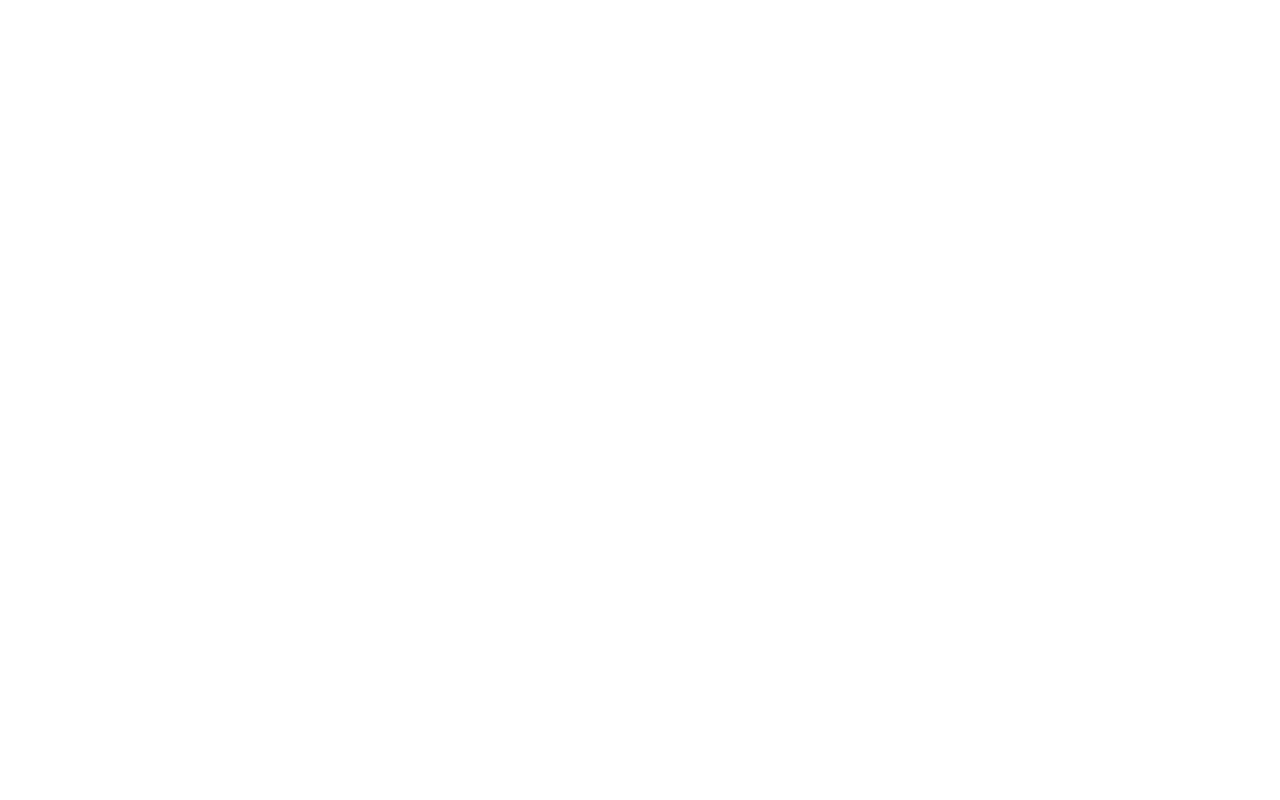
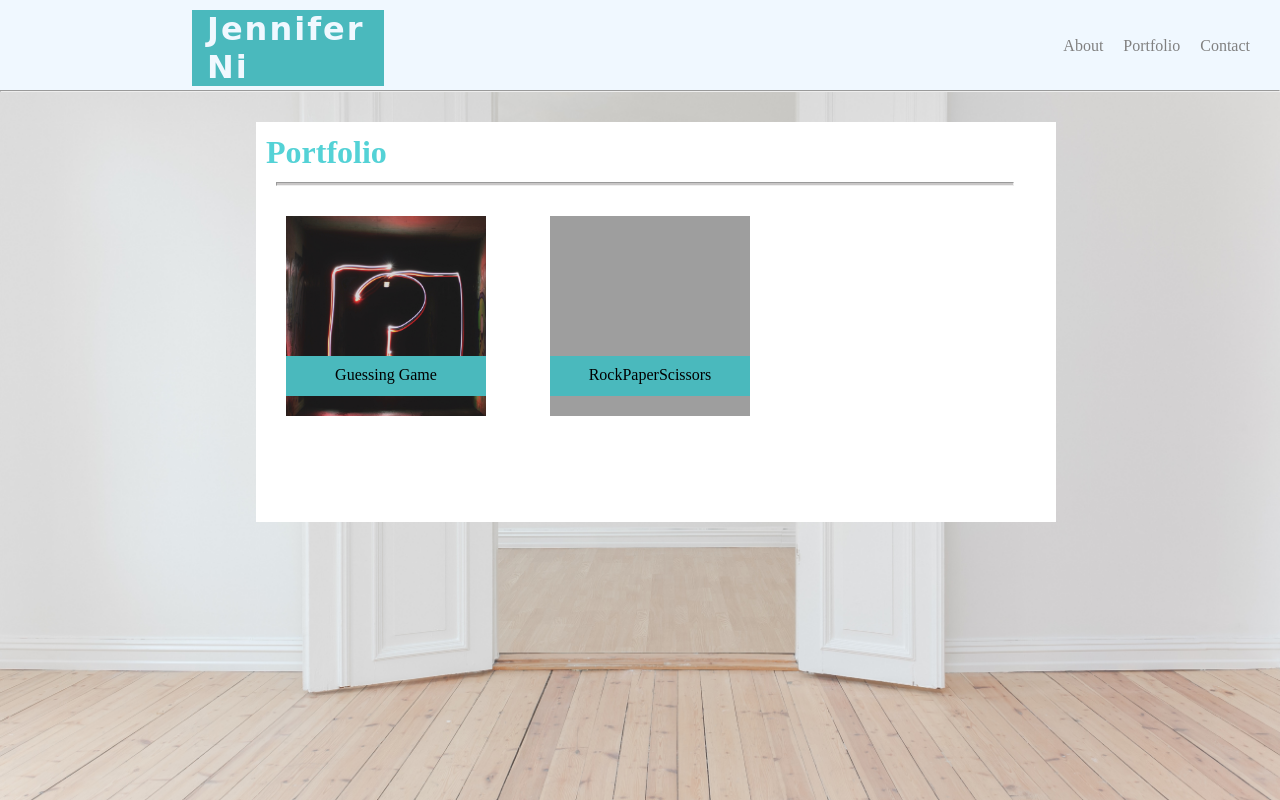
Before and after one commit to SleepyJen/Basic-Portfolio, a plain HTML site: page portfolio.html in a window 1280 px wide. Drawn offline with Linux system fonts and the light colour scheme; grey boxes are pictures that could not be loaded.

Commit message:
added some of the portfolio section

```diff
--- a/assets/css/style.css
+++ b/assets/css/style.css
@@ -18,8 +18,9 @@ header{
     margin-left: 10px;
     display: table-cell;
     vertical-align: middle;
-    padding-left: 10px;
-    font-family: 'Georgia', Times, Times New Roman, serif;
+    padding-left: 15px;
+    font-family: 'Indie Flower', cursive;
+    letter-spacing: 2px;
     color: aliceblue;
 }
 .links{
@@ -38,7 +39,11 @@ header{
     color: gray;
 }
 
-body{
+.link-card:hover{
+    transform: translate(2px, -4px);
+}
+
+.body{
     background: url('/assets/images/philipp-berndt-5i0GnoTTjSE-unsplash.jpg');
     background-size: cover;
     background-position: center;
@@ -50,18 +55,21 @@ main{
     min-height: 80vh;
 }
 
+.title{
+    margin-left: 10px;
+}
+
 .about-me{
     position: absolute;
     min-height: 400px;
-    width: 900px;
+    width: 960px;
     background-color: white;
     left: 20%;
     margin-top: 30px;
-    padding-left: 10px;
-    margin-right: 20px;
+    margin-right: 200px;
 }
 
-#about-tag{
+.about-tag{
     height: 60px;
     display: table-cell;
     vertical-align: middle;
@@ -85,6 +93,7 @@ main{
     line-height: 30px;
     font-family: 'Georgia', Times, Times New Roman, serif;
     color: grey;
+    padding: 10px;
 }
 
 .footer{
@@ -96,3 +105,48 @@ main{
     height: 5px;
     background-color: rgb(143, 142, 142);
 }
+
+.port-main{
+    position: relative;
+    min-height: 80vh;
+}
+
+.port-about-me{
+    position: absolute;
+    min-height: 400px;
+    width: 800px;
+    background-color: white;
+    left: 20%;
+    margin-top: 30px;
+    margin-right: 200px;
+}
+
+.boxes{
+    height: 200px;
+    width: 200px;
+    margin: 30px;
+    display: inline-block;
+}
+
+.border-name{
+    position: relative;
+    height: 30px;
+    width: 100%;
+    background-color: rgb(74, 185, 189);
+    float:right;
+    margin-top: 70%;
+    text-align: center;
+    padding-top: 10px;
+}
+
+#guessing{
+    position: absolute;
+    height: 200px;
+    width: 200px;
+}
+
+#RockPaperScissor{
+    position: absolute;
+    height: 200px;
+    width: 200px;
+}
--- a/portfolio.html
+++ b/portfolio.html
@@ -0,0 +1,50 @@
+<!DOCTYPE html>
+<html lang="en">
+
+<head>
+    <meta charset="UTF-8">
+    <meta name="viewport" content="width=device-width, initial-scale=1.0">
+    <meta http-equiv="X-UA-Compatible" content="ie=edge">
+    <link rel="stylesheet" href="./assets/css/style.css">
+    <title>Jen's Portfolio</title>
+</head>
+
+<body class="body">
+    <header>
+        <div class="name">
+            <h1 class="name-card"><strong>Jennifer Ni</strong> </h1>
+        </div>
+        <nav class="links">
+            <a href="./index.html" class="link-card">About</a>
+            <a href="./portfolio.html" class="link-card">Portfolio</a>
+            <a href="#" class="link-card">Contact</a>
+        </nav>
+    </header>
+    <hr>
+    <main id="port-main">
+        <div class="port-about-me">
+            <div class="about-tag">
+                <h1 class="title">
+                    Portfolio
+                </h1>
+            </div>
+            <hr class="below-about">
+            <nav class="boxes">
+                <img id="guessing" src="./assets/images/emily-morter-8xAA0f9yQnE-unsplash.jpg" alt="question mark">
+                <div class="border-name">
+                    Guessing Game
+                </div>
+            </nav>
+            <div class="boxes">
+                <img id="RockPaperScissor" src="./assets/images/erik-mclean-C3T8KTZxTFM-unsplash.jpg"
+                    alt="question mark">
+                <div class="border-name">
+                    RockPaperScissors
+                </div>
+            </div>
+        </div>
+
+    </main>
+</body>
+
+</html>
```
Also changed, not shown: index.html (+8 -8 lines), assets/images/emily-morter-8xAA0f9yQnE-unsplash.jpg (added), 4 other files.
